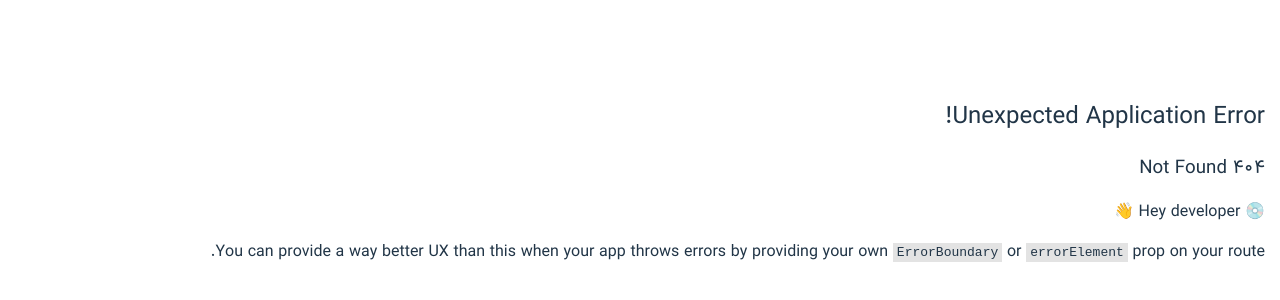
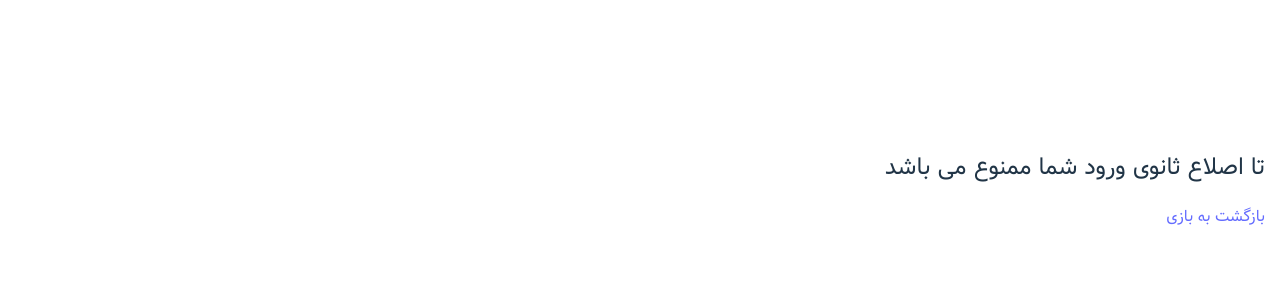
Before and after one commit to medicalalireza/check, a React (Vite) app: page /check/services in a window 1280 px wide. Before the commit this address had no page. Shown: the part 236-536 px from the top of the page. Built offline with nearby package versions, Linux system fonts and the light colour scheme.

Commit message:
add second announce ...

```diff
--- a/src/components/Navbar/Navbar.tsx
+++ b/src/components/Navbar/Navbar.tsx
@@ -17,7 +17,7 @@ const Navbar = () => {
             </Link>
           </li>
           <li className="list-item">
-            <Link to="/check/serivces">
+            <Link to="/check/services">
               <GrServices />
               خدمات
             </Link>
--- /dev/null
+++ b/src/pages/AccessDenied.tsx
@@ -0,0 +1,13 @@
+import React from "react";
+import { Link } from "react-router-dom";
+
+const AccessDenied = () => {
+  return (
+    <div>
+      <h2>تا اصلاع ثانوی ورود شما ممنوع می باشد</h2>
+      <Link to="/check/">بازگشت به بازی</Link>
+    </div>
+  );
+};
+
+export default AccessDenied;
--- a/src/pages/Project/Memories/SingleMemory.tsx
+++ b/src/pages/Project/Memories/SingleMemory.tsx
@@ -5,7 +5,12 @@ import CameraMan1 from "../../../images/Week1/Camera-man-1.jpg";
 import CameraMan2 from "../../../images//Week1/camera-man-2.jpg";
 import Agent from "../../../images/Week1/stood-man-waiting-for-the-victim.jpg";
 import Victim from "../../../images/Week1/victim-signing-the-box.jpg";
+import secondAnnouncement from "../2.mp3";
+
 const SingleMemory = () => {
+  function play() {
+    new Audio(secondAnnouncement).play();
+  }
   const weekCaption =
     "مامور صبحگاه به قصد تحویل مرسوله راهی مقصد می شود، در انتظار او جناب آقای علیرضا قربانی است. مرسوله امضا شد و بسته با موفقیت تحویل داده شد.";
   return (
@@ -39,6 +44,9 @@ const SingleMemory = () => {
           <img src={Victim} className="photography" />
         </div>
       </div>
+      <button className="voice" onClick={() => play()}>
+        پخش معاقبه
+      </button>
     </div>
   );
 };
--- a/src/router/router.tsx
+++ b/src/router/router.tsx
@@ -6,6 +6,7 @@ import SinglePod from "../pages/Project/SinglePod";
 import Podcast from "../pages/Project/Podcast";
 import Memory from "../pages/Project/Memories/Memory";
 import SingleMemory from "../pages/Project/Memories/SingleMemory";
+import AccessDenied from "../pages/AccessDenied";
 const router = createBrowserRouter([
   { path: "/check/", element: <Home /> },
   { path: "/check/project/preparation/", element: <AreYouReady /> },
@@ -14,6 +15,7 @@ const router = createBrowserRouter([
   { path: "/check/project/podcast/week/:id", element: <SinglePod /> },
   { path: "/check/project/memory/", element: <Memory /> },
   { path: "/check/project/memory/week/:id", element: <SingleMemory /> },
+  { path: "/check/services", element: <AccessDenied /> },
 ]);
 
 export default router;
```
Also changed, not shown: 1 other file (tests, documents, lock files or other folders).
